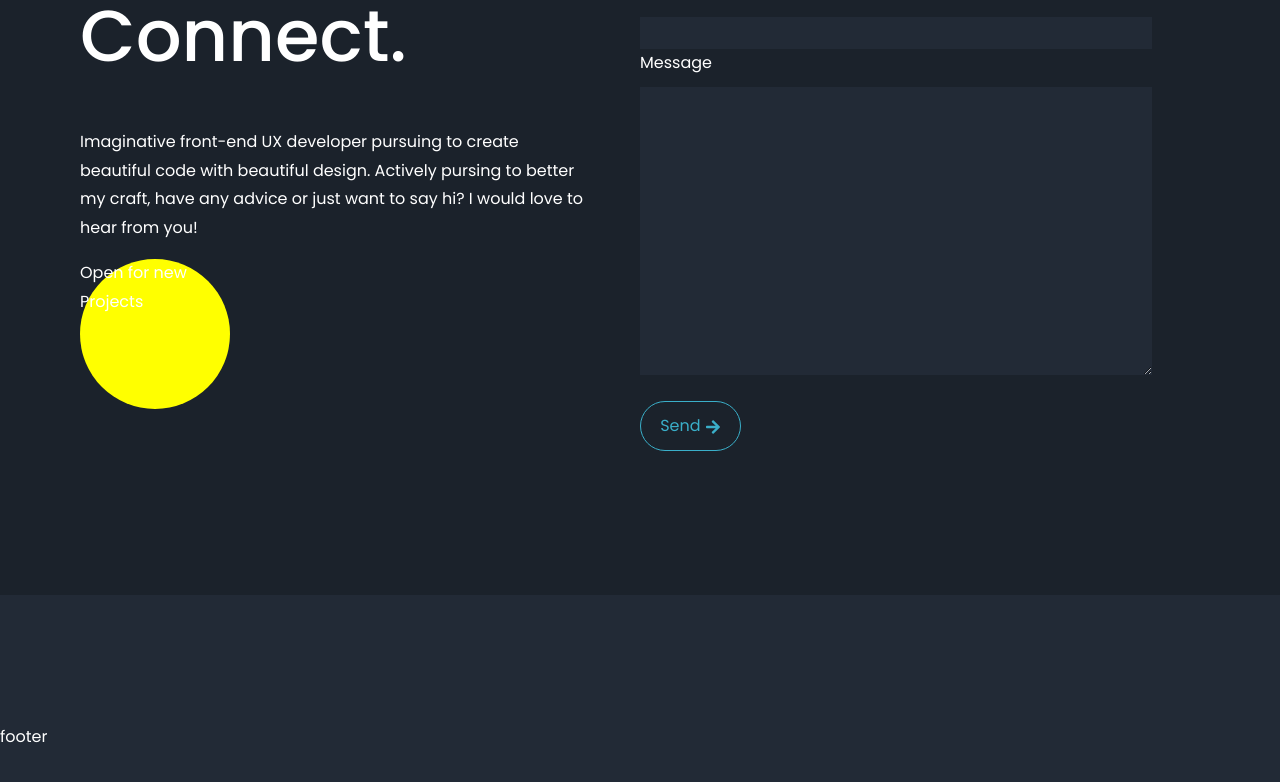
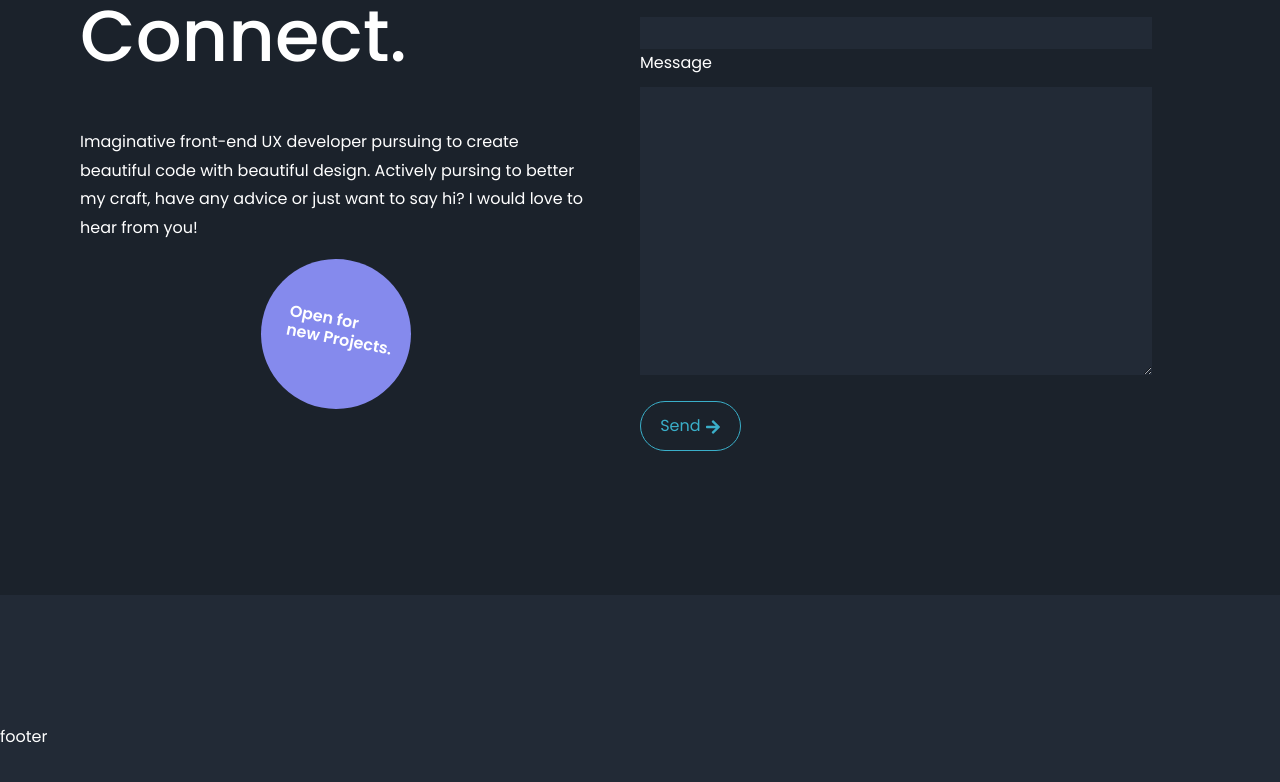
Before and after one commit to rodriguezjaniece08/react-portfolio, a React (Create React App) app: page / in a window 1280 px wide. Shown: the part 3709-4491 px from the top of the page. Built offline with nearby package versions, Linux system fonts and the light colour scheme.

Commit message:
created a circle design for open for projects

```diff
--- a/src/components/contact/Contact.jsx
+++ b/src/components/contact/Contact.jsx
@@ -13,7 +13,7 @@ const Contact = () => {
             have any advice or just want to say hi? I would love to hear from you! </p>
         </div>
         <div className='circle'>
-        <p className='justify-content'>Open for new Projects</p>
+        <p className='open-to'>Open for <br/>new Projects.</p>
         </div>
       </div>
 
--- a/src/components/contact/contact.css
+++ b/src/components/contact/contact.css
@@ -55,9 +55,17 @@ input, textarea {
 }
 
 .circle{
-    background: yellow;
+    display: flex;
+    justify-content: center;
+    background: var(--color-primary-variant);
     height: 150px;
     width: 150px;
+    padding-top: 3.2rem;
+    padding-left: .5rem;
     border-radius: 50%;
+    transform: rotate(11deg);
+    margin: 0 auto;
+    font-weight: bold ;
+    line-height: 1.2rem;
 
 }
```
